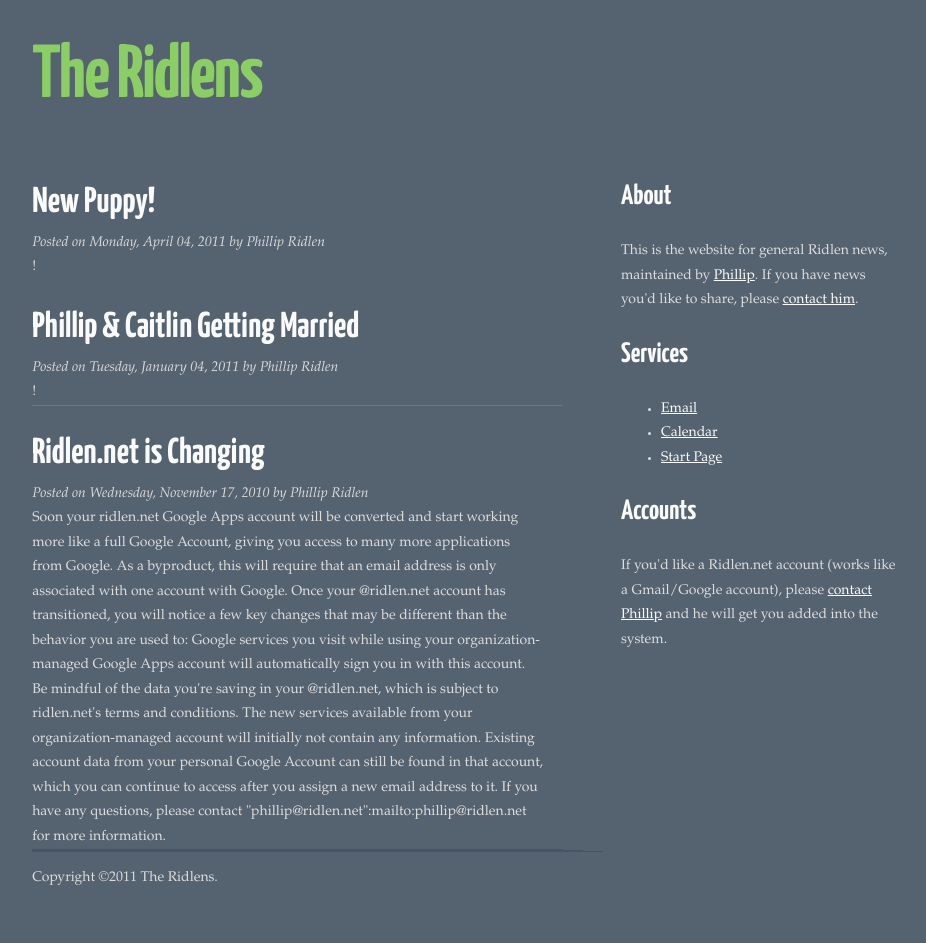
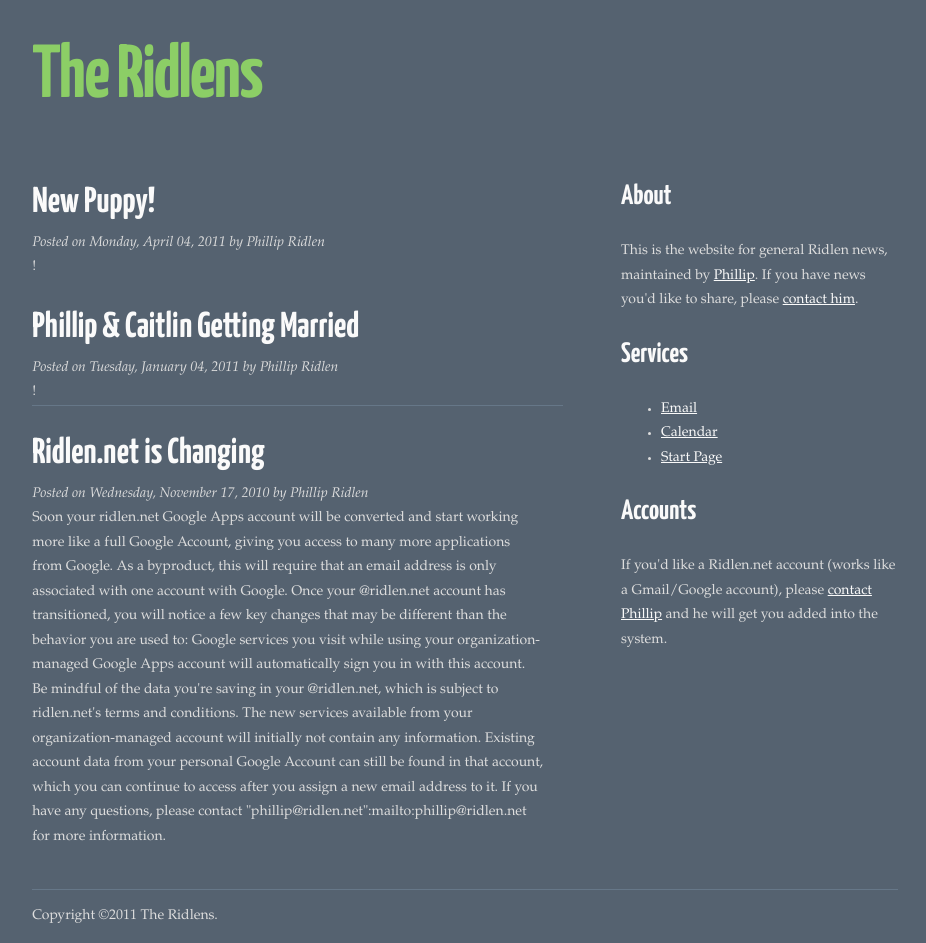
Before and after one commit to spatula/ridlen.net, a Jekyll site: the page built from index.html, in a window 1280 px wide. Shown: the whole page, without its empty margins (175-1101 px from the left). Built offline with Jekyll 4.4.1, drawn with Linux system fonts in a browser that asks for light colours; before the commit the page ends 905 px from its top, so only the background shows below that.

Commit message:
adjust bottom border

```diff
--- a/css/ridlen.css
+++ b/css/ridlen.css
@@ -41,6 +41,11 @@ body {
     border-bottom: 1px solid #456;
     border-top: 1px solid #678; }
   #main article:first-child { border-top: none; }
+  #main article:last-child { border-bottom: none; }
     #main article h2 { margin-bottom: 10px;}
     #main article time.posted { display: block; font-style: italic;}
     #main article img { padding: 0 20px 20px 0; }
+
+  footer {
+    margin-top: 40px;
+    border-top: 1px solid #678; }
```
